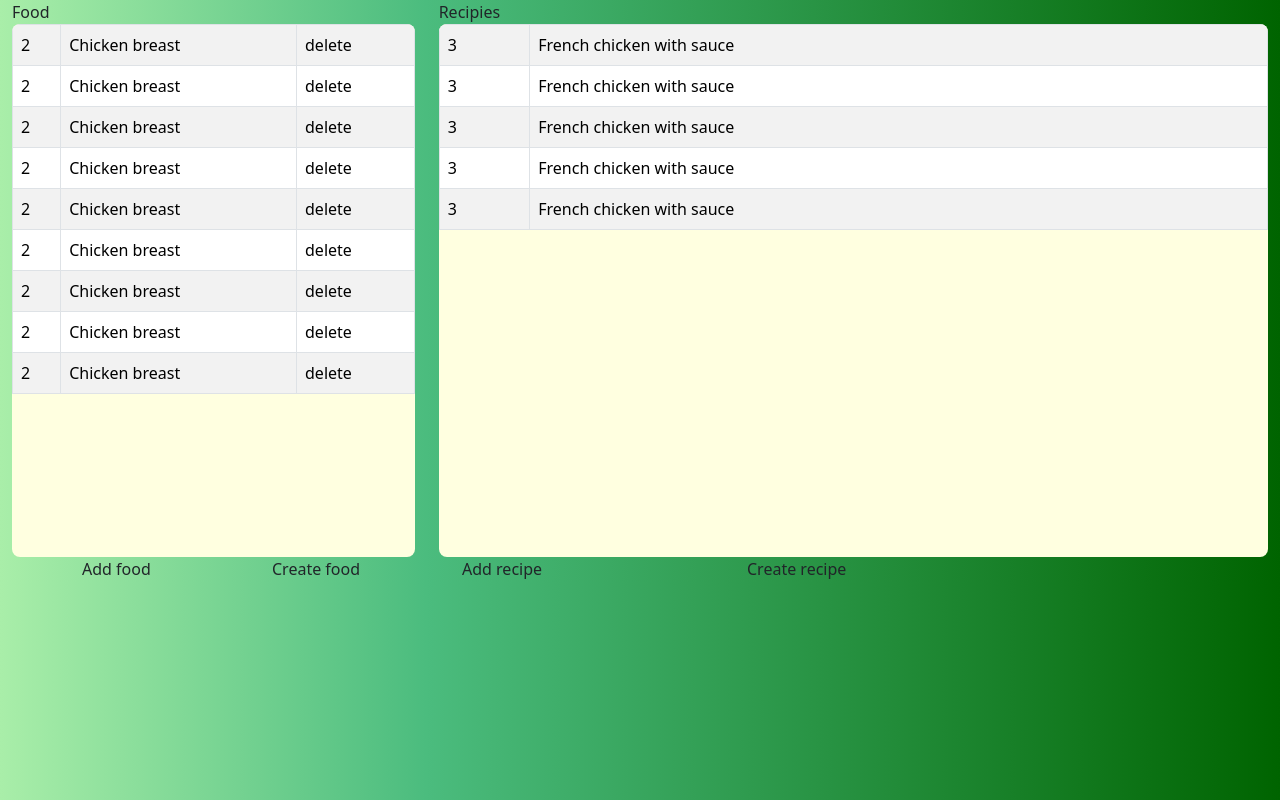
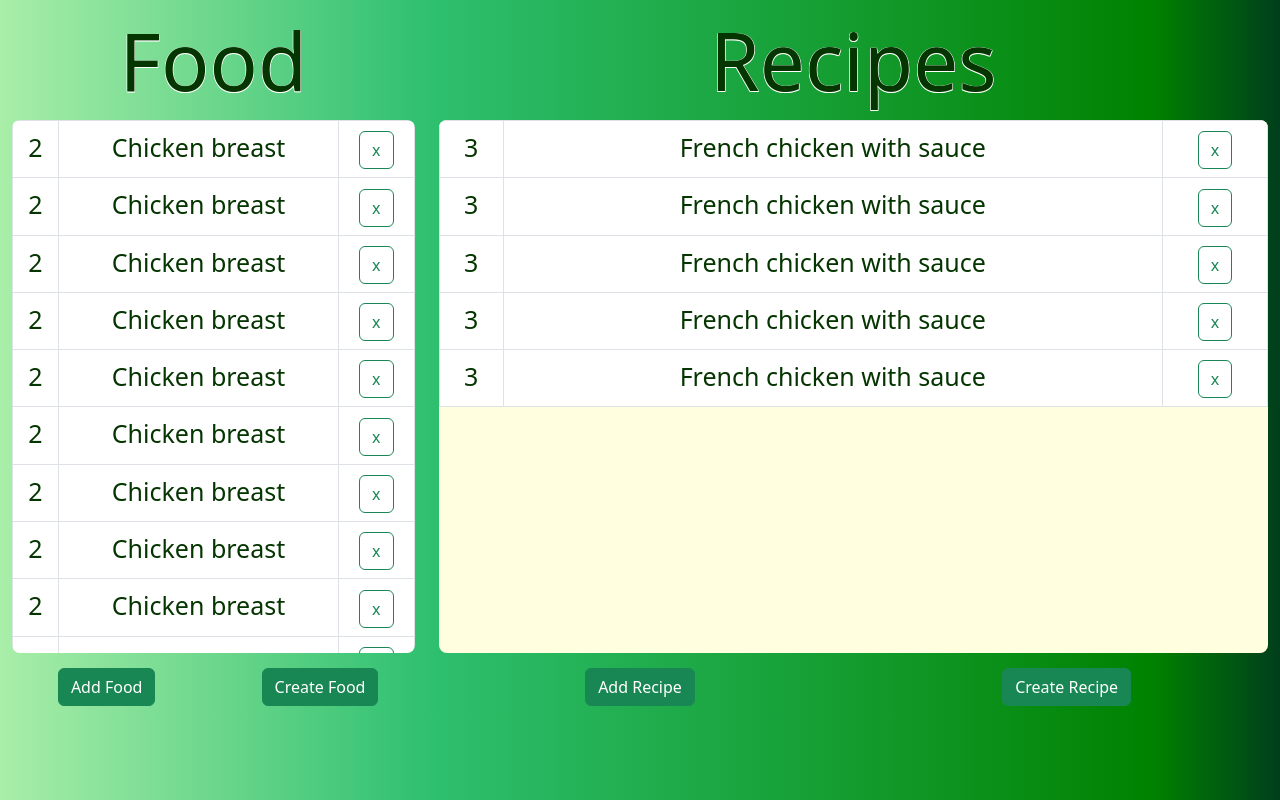
Before and after one commit to kyryl-lebedin/Recipes-manager, a website: page client/index.html in a window 1280 px wide. Drawn offline with nearby package versions, Linux system fonts and the light colour scheme.

Commit message:
final basic frontend commit

```diff
--- a/client/index.html
+++ b/client/index.html
@@ -5,96 +5,130 @@
     <title>Your App Name</title>
     <link rel="stylesheet" href="style.css">
     <link href="https://cdn.jsdelivr.net/npm/bootstrap@5.3.2/dist/css/bootstrap.min.css" rel="stylesheet">
+    <meta name="viewport" content="width=device-width, initial-scale=1">
 
 
 
 </head>
 <body>
 
+
     <div class="container-fluid">
         <div class="row">
             <div class="col-md-4">
-                Food
+                <div class="heading">
+                    Food
+                </div>
                 <div class="scrollable-container">
                     <div class="table-responsive">
-                        <table class="table table-striped table-bordered ">
+                        <table class="table table-bordered ">
                             <tbody>
                                 <tr scope="row">
                                     <td>2</td>
                                     <td>Chicken breast</td>
-                                    <td>delete</td>
-                                </tr scope="row">
-                                <tr>
-                                    <td>2</td>
-                                    <td>Chicken breast</td>
-                                    <td>delete</td>
+                                    <td><button type="button" class="btn btn-outline-success">x</button></td>
                                 </tr>
                                 <tr scope="row">
                                     <td>2</td>
                                     <td>Chicken breast</td>
-                                    <td>delete</td>
+                                    <td><button type="button" class="btn btn-outline-success">x</button></td>
                                 </tr>
                                 <tr scope="row">
                                     <td>2</td>
                                     <td>Chicken breast</td>
-                                    <td>delete</td>
+                                    <td><button type="button" class="btn btn-outline-success">x</button></td>
                                 </tr>
                                 <tr scope="row">
                                     <td>2</td>
                                     <td>Chicken breast</td>
-                                    <td>delete</td>
+                                    <td><button type="button" class="btn btn-outline-success">x</button></td>
                                 </tr>
                                 <tr scope="row">
                                     <td>2</td>
                                     <td>Chicken breast</td>
-                                    <td>delete</td>
+                                    <td><button type="button" class="btn btn-outline-success">x</button></td>
                                 </tr>
                                 <tr scope="row">
                                     <td>2</td>
                                     <td>Chicken breast</td>
-                                    <td>delete</td>
+                                    <td><button type="button" class="btn btn-outline-success">x</button></td>
                                 </tr>
                                 <tr scope="row">
                                     <td>2</td>
                                     <td>Chicken breast</td>
-                                    <td>delete</td>
+                                    <td><button type="button" class="btn btn-outline-success">x</button></td>
                                 </tr>
                                 <tr scope="row">
                                     <td>2</td>
                                     <td>Chicken breast</td>
-                                    <td>delete</td>
+                                    <td><button type="button" class="btn btn-outline-success">x</button></td>
+                                </tr>
+                                <tr scope="row">
+                                    <td>2</td>
+                                    <td>Chicken breast</td>
+                                    <td><button type="button" class="btn btn-outline-success">x</button></td>
+                                </tr>
+                                <tr scope="row">
+                                    <td>2</td>
+                                    <td>Chicken breast</td>
+                                    <td><button type="button" class="btn btn-outline-success">x</button></td>
+                                </tr>
+                                <tr scope="row">
+                                    <td>2</td>
+                                    <td>Chicken breast</td>
+                                    <td><button type="button" class="btn btn-outline-success">x</button></td>
+                                </tr>
+                                <tr scope="row">
+                                    <td>2</td>
+                                    <td>Chicken breast</td>
+                                    <td><button type="button" class="btn btn-outline-success">x</button></td>
                                 </tr>
                                 <!-- space for inserting rows -->
                             </tbody>
                         </table>
                     </div>
                 </div>
+                <div class="row">
+                    <div class="col-lg-6 bot-button">
+                        <button type="button" class="btn btn-success">Add Food</button>
+                    </div>
+                    <div class="col-lg-6 bot-button">
+                        <button type="button" class="btn btn-success">Create Food</button>
+                    </div>
+                </div>
             </div>
             <div class="col-md-8">
-                Recipies
+                <div class="heading">
+                    Recipes
+                </div>
                 <div class="scrollable-container">
                     <div class = "table-responsive">
-                        <table class="table table-striped table-bordered">
+                        <table class="table table-bordered">
                                 <tbody id="table-body">
                                     <tr scope="row">
                                         <td>3</td>
                                         <td>French chicken with sauce</td>
+                                        <td><button type="button" class="btn btn-outline-success">x</button></td>
                                     </tr>
                                     <tr scope="row">
                                         <td>3</td>
                                         <td>French chicken with sauce</td>
+                                        <td><button type="button" class="btn btn-outline-success">x</button></td>
                                     </tr>
                                     <tr>
                                         <td>3</td>
                                         <td>French chicken with sauce</td>
+                                        <td><button type="button" class="btn btn-outline-success">x</button></td>
                                     </tr>
                                     <tr scope="row">
                                         <td>3</td>
                                         <td>French chicken with sauce</td>
+                                        <td><button type="button" class="btn btn-outline-success">x</button></td>
                                     </tr>
                                     <tr scope="row">
                                         <td>3</td>
                                         <td>French chicken with sauce</td>
+                                        <td><button type="button" class="btn btn-outline-success">x</button></td>
                                     </tr>
 
 
@@ -104,29 +138,20 @@
                         </table>
                     </div>
                 </div>
+                <div class="row">
+                    <div class="col-lg-6 bot-button">
+                        <button type="button" class="btn btn-success">Add Recipe</button>
+                    </div>
+                    <div class="col-lg-6 bot-button">
+                        <button type="button" class="btn btn-success">Create Recipe</button>
+                    </div>
+                </div>
             </div>
         </div>
     </div>
 
 
-    <div class="container">
-            <div class="row">
-                <div class="col-lg-2">
-                    Add food
-                </div>
-                <div class="col-lg-2">
-                    Create food
-                </div>
-                <div class="col-lg-3">
-                    Add recipe
-                </div>
-                <div class="col-lg-3">
-                    Create recipe
-                </div>
-            </div>
 
-
-    </div>
 
 
 
--- a/client/style.css
+++ b/client/style.css
@@ -1,6 +1,7 @@
 body {
   background-image:
-  linear-gradient(to right, rgb(169, 238, 169), rgb(75, 188, 126) 33.3%, darkgreen);
+  linear-gradient(to right, rgb(169, 238, 169), rgb(47, 192, 112) 33.3%,  rgb(0, 130, 0) 90%, rgb(0, 62, 28));
+  overflow-x: hidden;
 }
 
 .scrollable-container {
@@ -15,3 +16,30 @@ body {
   width: 100%;
   table-layout: fixed;
 }
+
+.heading {
+  text-align: center;
+  color: rgb(5, 53, 0);
+  font-size: 80px;
+  white-space: nowrap;
+  text-shadow:
+      -0.5px -0.5px 0 #fff,
+       0.5px -0.5px 0 #fff,
+      -0.5px  0.5px 0 #fff,
+       0.5px  0.5px 0 #fff
+}
+
+
+
+.table tr td {
+  color: rgb(5, 53, 0);
+  font-size: 25px;
+  text-align: center;
+}
+
+
+.bot-button {
+  text-align: center;
+  font-size: 40px;
+
+}
```
